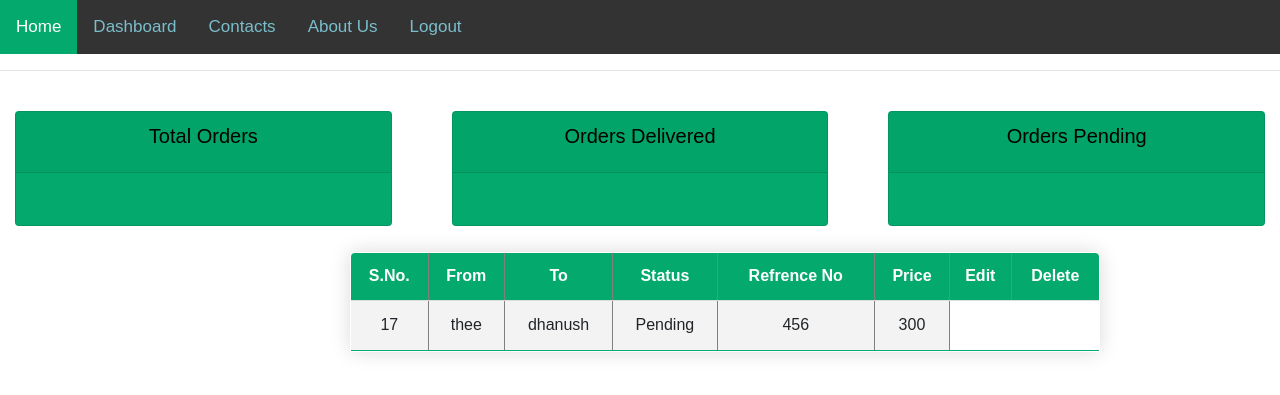
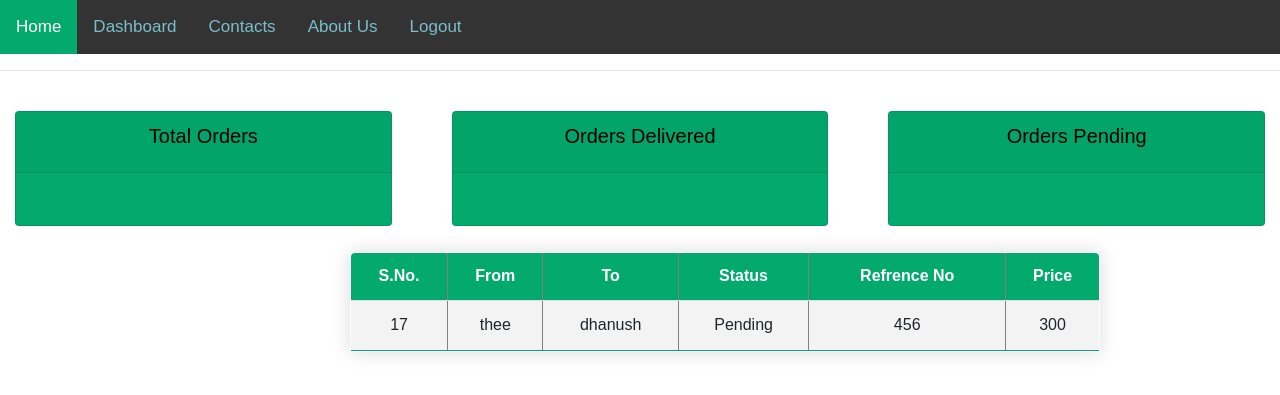
Before and after one commit to NithiArr/website, a Django app: page /home/ in a window 1280 px wide. Shown: the top 395 px of the page. Run offline with Django 4.2, Linux system fonts and the light colour scheme; data comes from the database, SQL or seed files in the repository; some libraries are stand-ins or nearby versions.

Commit message:
content2

```diff
--- a/templates/home.html
+++ b/templates/home.html
@@ -73,8 +73,7 @@
                     <th>Status</th>
                     <th>Refrence No</th>
                     <th>Price</th>
-                    <th>Edit</th>
-                    <th>Delete</th>
+
                 </tr>
                     {% for displayst in crudst%}
                     <tr>
```
